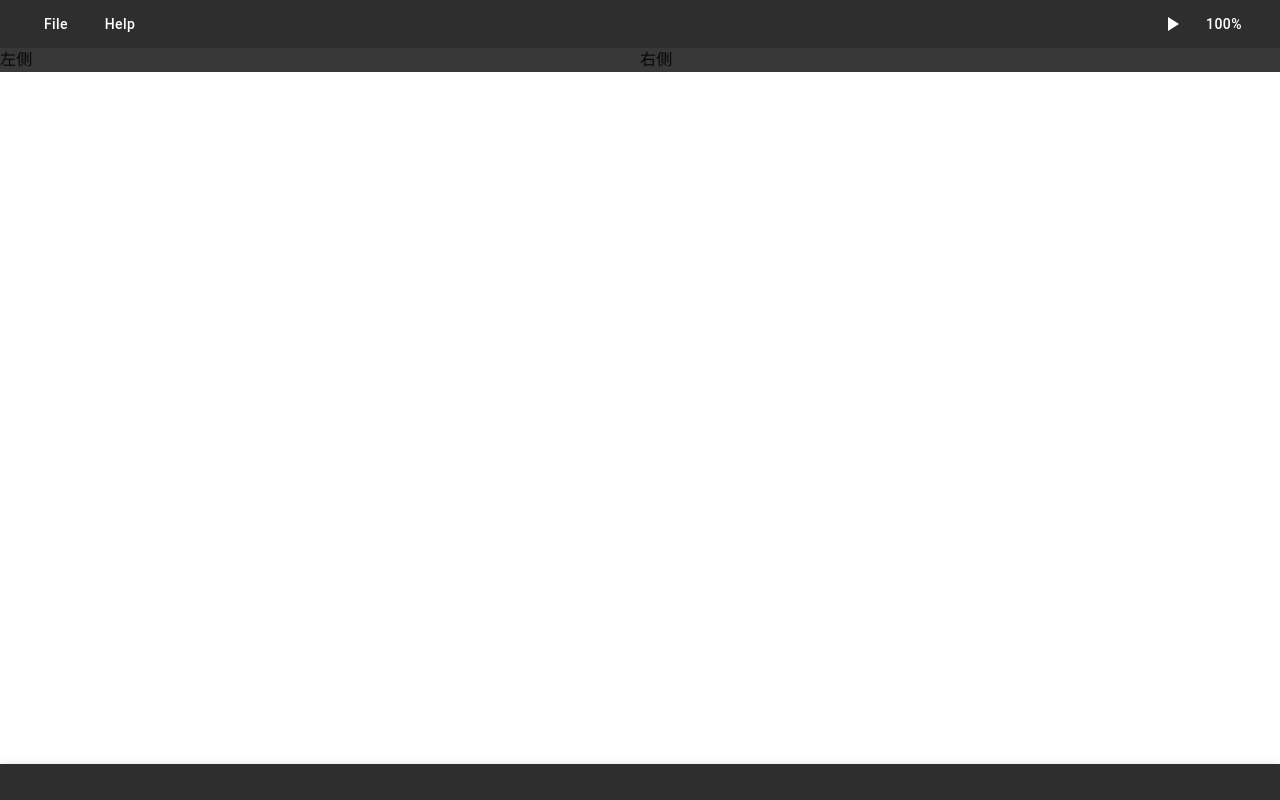
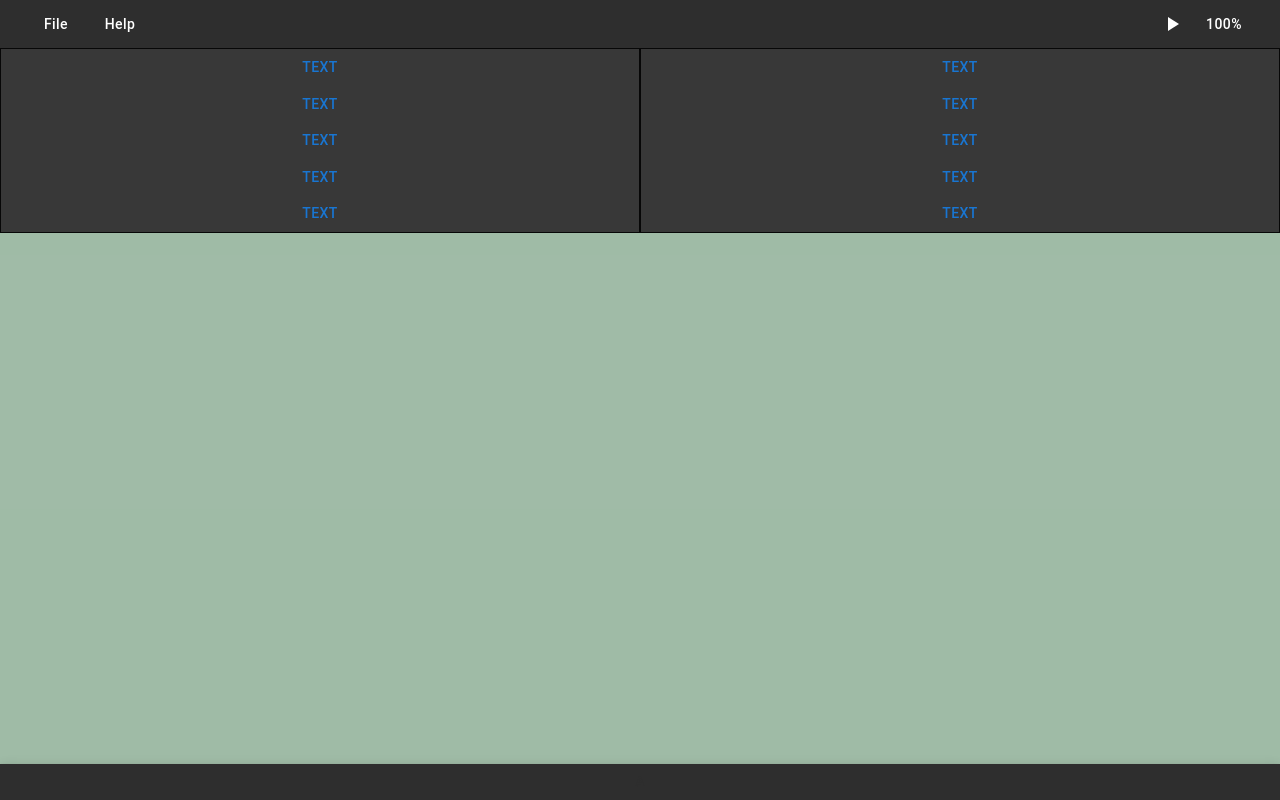
Before and after one commit to katsudon08/Floccha_frontend, a React (Vite) app: page / in a window 1280 px wide. Built offline with nearby package versions, Linux system fonts and the light colour scheme.

Commit message:
生成部分の領域調整がある程度成功

```diff
--- a/src/App.tsx
+++ b/src/App.tsx
@@ -38,7 +38,7 @@ function App() {
                     <Grid item xs="auto">
                         <Header />
                     </Grid>
-                    <Grid item xs>
+                    <Grid item xs sx={{backgroundColor: "#1526"}}>
                         {/* 生成画面を書く */}
                         <Create_page />
                     </Grid>
--- a/src/pages/Create_page.tsx
+++ b/src/pages/Create_page.tsx
@@ -1,5 +1,7 @@
 import Grid from "@mui/material/Grid"
 import Box from "@mui/material/Box"
+import { Button } from "@mui/material"
+import Container from "@mui/material/Container"
 
 export const Create_page = () => {
     return (
@@ -8,11 +10,33 @@ export const Create_page = () => {
             direction="row"
         >
             <Grid item xs>
-                <Box sx={{ backgroundColor: "#383838", borderColor: "#000000" }}>左側</Box>
+                <Grid
+                    container
+                    xs
+                    direction="column"
+                    sx={{ backgroundColor: "#383838", border: 0.5 }}
+                >
+                    <Button>text</Button>
+                    <Button>text</Button>
+                    <Button>text</Button>
+                    <Button>text</Button>
+                    <Button>text</Button>
+                </Grid>
             </Grid>
 
             <Grid item xs>
-                <Box sx={{ backgroundColor: "#383838", borderColor: "#000000" }}>右側</Box>
+                <Grid
+                    container
+                    xs
+                    direction="column"
+                    sx={{ backgroundColor: "#383838", border: 0.5 }}
+                >
+                    <Button>text</Button>
+                    <Button>text</Button>
+                    <Button>text</Button>
+                    <Button>text</Button>
+                    <Button>text</Button>
+                </Grid>
             </Grid>
         </Grid>
     )
```
